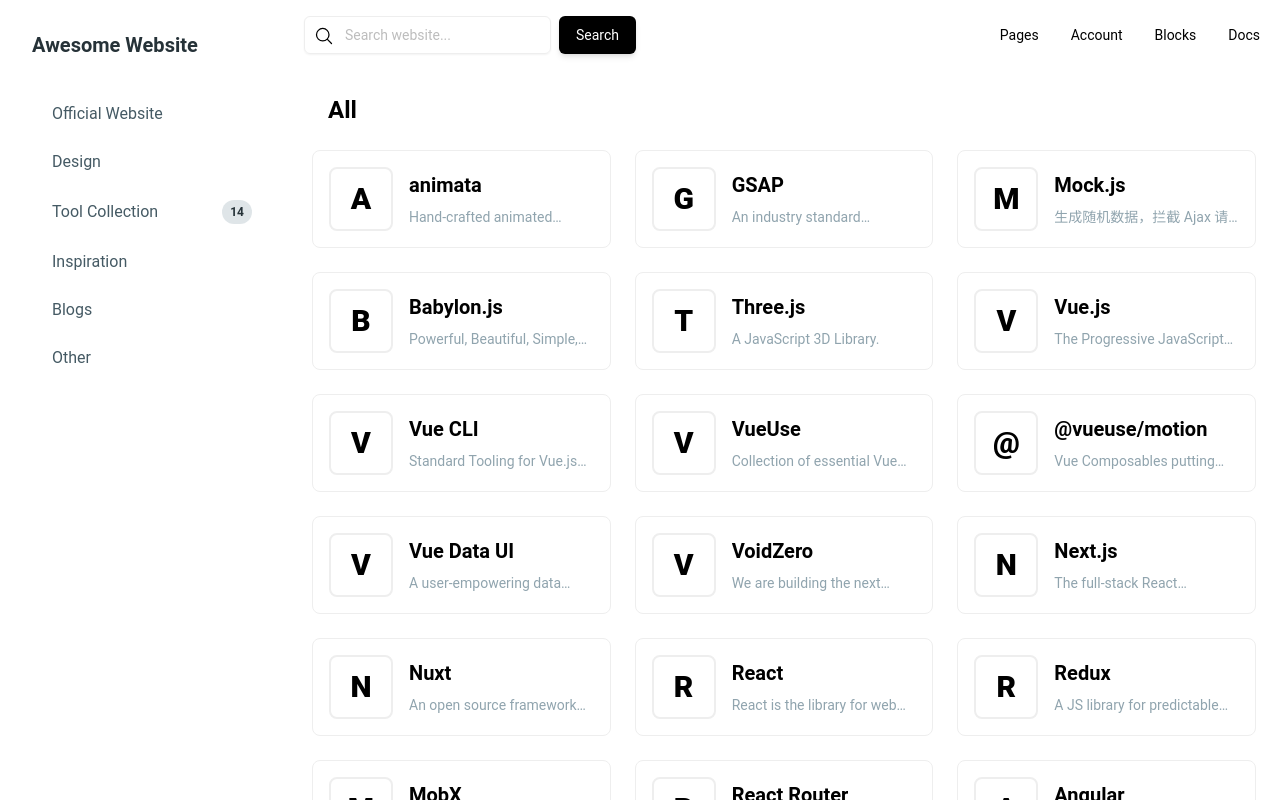
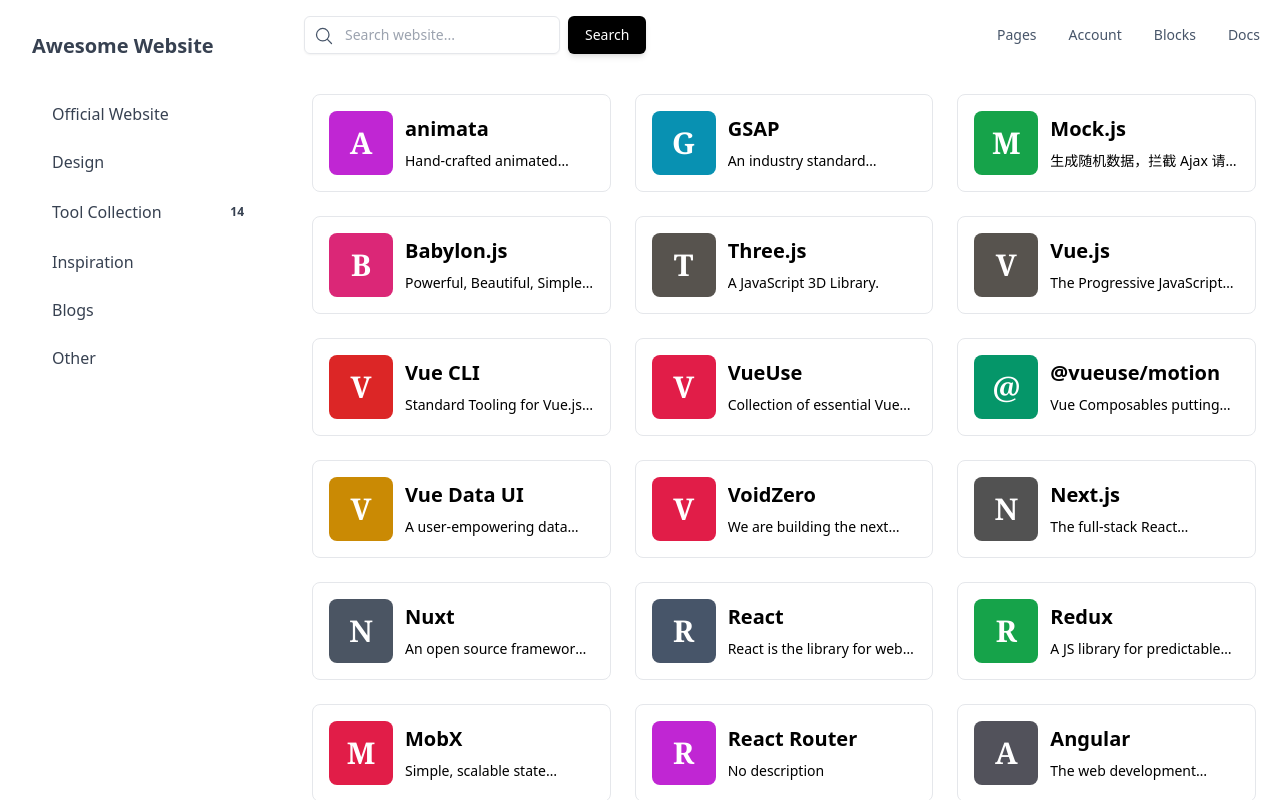
Before and after one commit to cccoding365/awesome-website, a Next.js app: page / in a window 1280 px wide. Shown: the top 800 px of the page. Built offline with nearby package versions, Linux system fonts and the light colour scheme.

Commit message:
Use the apple icons and color icons

```diff
--- a/components/AwMainContainer.jsx
+++ b/components/AwMainContainer.jsx
@@ -1,6 +1,70 @@
 "use client"
 import { useState, useEffect } from "react"
 import Link from "next/link"
+
+function randomBgColor(str) {
+    const tailwindColors = [
+        "bg-slate-600",
+        "bg-gray-600",
+        "bg-zinc-600",
+        "bg-neutral-600",
+        "bg-stone-600",
+        "bg-red-600",
+        "bg-orange-600",
+        "bg-amber-600",
+        "bg-yellow-600",
+        "bg-lime-600",
+        "bg-green-600",
+        "bg-emerald-600",
+        "bg-teal-600",
+        "bg-cyan-600",
+        "bg-sky-600",
+        "bg-blue-600",
+        "bg-indigo-600",
+        "bg-violet-600",
+        "bg-purple-600",
+        "bg-fuchsia-600",
+        "bg-pink-600",
+        "bg-rose-600"
+    ]
+    let hash = 0
+    for (let i = 0; i < str.length; i++) {
+        hash = (hash + str.charCodeAt(i) * i) % 65536
+    }
+    const index = Math.abs(hash) % tailwindColors.length
+    return tailwindColors[index]
+}
+
+function WebsiteIcon({ baseUrl, title }) {
+    const [isImageAvailable, setIsImageAvailable] = useState(null)
+
+    useEffect(() => {
+        const img = new Image()
+        img.onload = () => setIsImageAvailable(true)
+        img.onerror = () => setIsImageAvailable(false)
+        img.src = baseUrl + "apple-touch-icon.png"
+    }, [baseUrl])
+
+    return (
+        <div className="rounded-lg size-16 flex-shrink-0 mr-3 overflow-hidden">
+            {isImageAvailable ? (
+                <div className="size-16">
+                    <img src={baseUrl + "apple-touch-icon.png"} />
+                </div>
+            ) : (
+                <div
+                    className={`${randomBgColor(
+                        title
+                    )} size-16 flex justify-center items-center`}
+                >
+                    <span className="text-3xl font-extrabold font-serif text-white">
+                        {title.charAt(0).toUpperCase()}
+                    </span>
+                </div>
+            )}
+        </div>
+    )
+}
 
 export default function AwMainContainer() {
     const [websites, setWebsites] = useState([])
@@ -32,27 +96,28 @@
 
     return (
         <div>
-            <div className="px-10 mt-6">
-                <h3 className="text-2xl font-semibold">All</h3>
-            </div>
             <div className="grid grid-cols-1 md:grid-cols-1 lg:grid-cols-2 xl:grid-cols-3 2xl:grid-cols-4 gap-6 mb-6 p-6">
                 {filteredWebsites.map((website, index) => (
                     <Link
-                        className="flex flex-1 transition-all hover:-translate-y-1"
+                        className="transition-all hover:-translate-y-1"
                         key={index}
                         href={website.url}
                         target="_blank"
                         rel="noopener noreferrer"
                     >
-                        <div className="flex flex-1 items-center transition hover:shadow border rounded-lg bg-white p-4">
-                            <div className="text-3xl font-extrabold p-3 border-2 text-center mr-4 rounded-lg size-16 flex-shrink-0">
-                                {website.title.charAt(0).toUpperCase()}
-                            </div>
+                        <div className="flex overflow-hidden items-center transition hover:shadow border rounded-lg bg-white p-4">
+                            <WebsiteIcon
+                                baseUrl={website.url}
+                                title={website.title}
+                            ></WebsiteIcon>
                             <div>
                                 <h3 className="mb-2 text-xl font-bold line-clamp-1">
                                     {website.title}
                                 </h3>
-                                <p className="text-sm line-clamp-1 text-blue-gray-300" title={website.description}>
+                                <p
+                                    className="text-sm line-clamp-1 text-blue-gray-300"
+                                    title={website.description}
+                                >
                                     {website.description || "No description"}
                                 </p>
                             </div>
--- /dev/null
+++ b/next.config.js
@@ -0,0 +1,8 @@
+// next.config.js
+const withImages = require('next-images');
+module.exports = withImages({
+    dynamicAssetPrefix: true,
+    webpack(config, options) {
+        return config;
+    }
+});
--- a/next.config.mjs
+++ /dev/null
@@ -1,6 +0,0 @@
-/** @type {import('next').NextConfig} */
-const nextConfig = {
-
-};
-
-export default nextConfig;
--- a/package.json
+++ b/package.json
@@ -21,6 +21,7 @@
     "clsx": "^2.1.1",
     "lucide-react": "^0.453.0",
     "next": "15.0.1",
+    "next-images": "^1.8.5",
     "react": "19.0.0-rc-69d4b800-20241021",
     "react-dom": "19.0.0-rc-69d4b800-20241021",
     "tailwind-merge": "^2.5.4",
--- a/tailwind.config.js
+++ b/tailwind.config.js
@@ -1,14 +1,12 @@
-const withMT = require("@material-tailwind/react/utils/withMT");
-
 /** @type {import('tailwindcss').Config} */
-module.exports = withMT({
+module.exports = {
 	content: [
 		"./app/**/*.{js,ts,jsx,tsx,mdx}",
-    "./pages/**/*.{js,ts,jsx,tsx,mdx}",
-    "./components/**/*.{js,ts,jsx,tsx,mdx}"
+		"./pages/**/*.{js,ts,jsx,tsx,mdx}",
+		"./components/**/*.{js,ts,jsx,tsx,mdx}"
 	],
 	theme: {
 		extend: {},
 	},
 	plugins: [],
-});
+};
```
Also changed, not shown: 1 other file (tests, documents, lock files or other folders).
